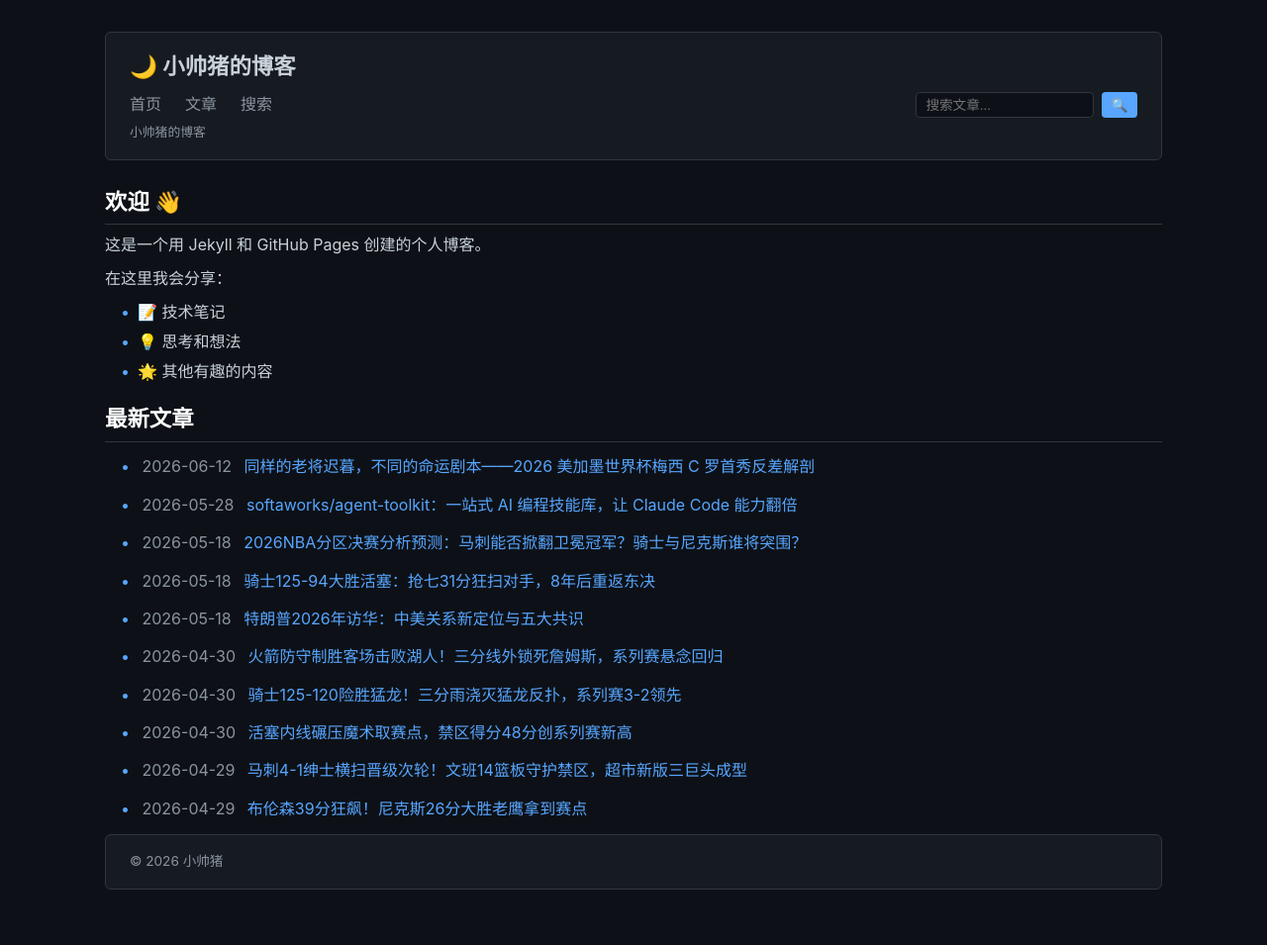
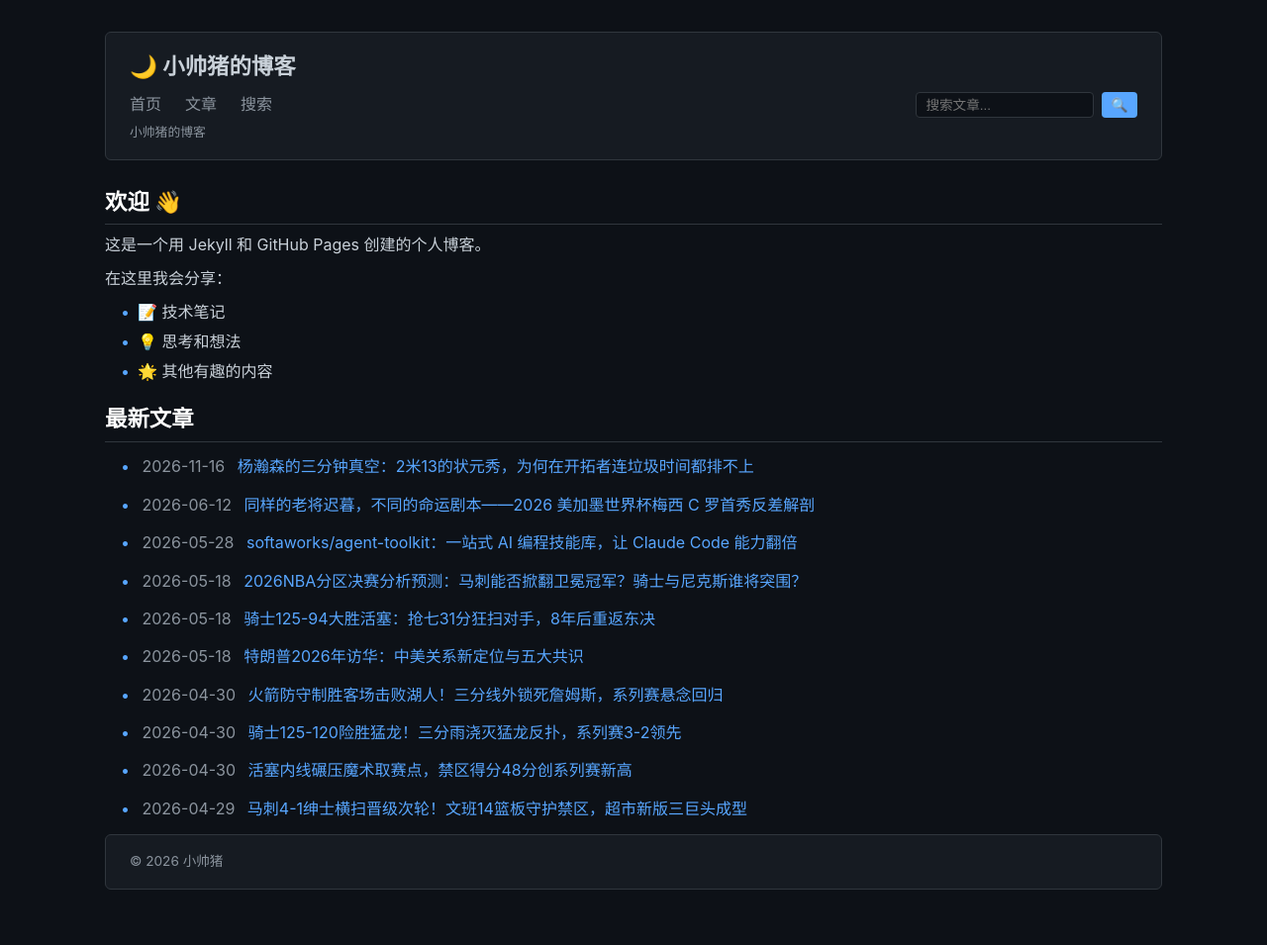
Before and after one commit to godsay1983/godsay1983.github.io, a Jekyll site: the page built from index.md, in a window 1280 px wide. Shown: the whole page at 99% size. Built offline with Jekyll 4.4.1, drawn with Linux system fonts in a browser that asks for light colours; part of the change alters nothing that is shown.

Commit message:
杨瀚森开拓者轮换分析：三分钟真空与破局路径
- 数据对照：新秀季 vs 本季命中率/篮板/三分进步曲线
- 三层原因解剖：五号位48分钟结构、教练即战力优先、体系错配与三个硬短板
- 利好信号：管理层介入、486万全额保障选项、询价被回绝、FIBA已验证
- 行动建议：技术线/心态线/策略线 + 11月17日森林狼背靠背观察点

````diff
--- /dev/null
+++ b/_posts/2026-11-16-yang-hansen-portland-rotation-analysis.md
@@ -0,0 +1,199 @@
+---
+title: "杨瀚森的三分钟真空：2米13的状元秀，为何在开拓者连垃圾时间都排不上"
+date: 2026-11-16
+categories: NBA
+tags: [NBA, 杨瀚森, 开拓者, 发展联盟, 2026-27]
+---
+
+# 杨瀚森的三分钟真空：2米13的状元秀，为何在开拓者连垃圾时间都排不上
+
+2026年11月8日，波特兰开拓者主场对阵圣安东尼奥马刺。比赛进行到第三节，替补席上的杨瀚森脱下热身服。
+
+26分09秒，7投3中，罚球6中5，**12分10篮板1助攻1抢断**——这是他NBA生涯的第一个两双，也是继姚明、易建联之后，中国球员又一次在常规赛拿到两双。
+
+主场球迷站起来鼓掌。主帅诺里赛后说：**"他打得越多，对我们越有价值。"**
+
+然后——
+
+```
+11/10 vs 雷霆    4分34秒   0次出手
+11/12 vs 雷霆        DNP    连外套都没脱
+11/14 vs 国王        DNP    坐满48分钟
+```
+
+**打了两双之后的三场，合计约4分钟。**
+
+一个21岁的2米13中锋，NBA生涯总出场时间只有365分钟——这个数字放在任何一名稳定首发身上，大约就是10场比赛的量。
+
+---
+
+## 一、数据对照：他其实在变强
+
+| 赛季 | 出战 | 场均时间 | 得分 | 篮板 | 助攻 | 命中率 | 三分命中率 |
+|------|------|---------|------|------|------|---------|-----------|
+| 2025-26（新秀） | 43场 | 7.0 min | 2.2 | 1.5 | 0.5 | **31.0%** | **11.9%** |
+| 2026-27（本季） | 7场 | 9.3 min | 4.0 | 3.0 | 0.4 | **47.1%** | **55.6%** |
+
+> ⚠️ 三分命中率的"55.6%"需要打个折扣：赛季至今只投了9个球，样本极小（Small Sample Size Theater）。
+
+但**每36分钟篮板从7.9涨到11.6，防守篮板几乎翻倍**——这是实打实的进步，而且是中锋最核心的能力项。
+
+新秀赛季结束时，他给自己的表现打"四五十分"。被问到收获是什么，他说的不是数据，而是"放平心态"。
+
+> *"漫长的等待、碎片化的出场彻底改变了我的比赛节奏，一度很难找到竞技感觉。"*
+
+---
+
+## 二、原因解剖：三层结构
+
+### 第一层：五号位只有48分钟，早被瓜分完了
+
+开拓者的中锋轮换是：
+
+- **唐特·克林根**（首发）≈ 27 分钟
+- **罗伯特·威廉姆斯三世**（第一替补）≈ 17–20 分钟
+- **合计 44–48 分钟**
+
+**全场五号位总时间只有48分钟。** 杨瀚森争的不是"一个轮换席位"，而是这44分钟之外的零头。
+
+更扎心的是**连垃圾时间都排不到他前面**：
+
+- 10/30 打灰熊，罗威膝伤缺阵——诺里上半场用卡尔森顶、下半场换波特，直到末节分差拉到20分以上，杨瀚森才拿到4分32秒垃圾时间
+- 11/05 打太阳，垃圾时间第一波换人先上卡尔森，杨瀚森第二波才登场，终场前1分52秒，**0出手、0分、1失误**。同场的卡尔森和波特各自完成了出手
+- 11/13 打国王，克林根首节不到四分钟背上三次犯规，诺里干脆撤下所有正统中锋，让前锋阿夫迪亚客串五号位——**仍然没把杨瀚森拿上去**
+
+在诺里实际使用的链条上，他的排序是：**克林根 → 罗威 → 卡尔森 → 波特 → 杨瀚森**。
+
+### 第二层：教练只认即战力，而卡尔森能"摇摆"
+
+卡尔森是落选秀，本赛季约2/3的时间打在**四号位**——他能摇摆，杨瀚森只能固定五号位。
+
+教练组在有限时间里，天然优先使用**能兼两个位置**的球员。这是排序反超的关键技术原因，也是最容易被忽视的一条。
+
+苏群说得更直接：**"这个教练在追成绩，瀚森用得少，他怕搞砸了。"**
+
+而这一切背后是球队方向的急转弯：
+
+> 赛季初，开拓者内部讨论过四套轮换体系，计划让杨瀚森每场稳定出战10到15分钟。季前赛他打出身价——训练营内部对抗赛20分钟22分14篮板，队内顺位一度从第五中锋升到第三。
+>
+> 但**常规赛开局三连胜、登顶西部第一**，改变了教练组的整本账——从"培养年轻人"转向"用成熟即战力拼即时战绩"。
+>
+> 一支处于赢球上升期的球队，没有动力把一个常规赛经验严重不足的二年级新秀放进试错名单。
+
+### 第三层：体系用不明白，三个硬短板
+
+开拓者打的是**极致提速的五外体系**，每48分钟要跑105.5个回合。而杨瀚森的命根子是**低位 + 高位策应**——需要耐心、需要球回到手里、需要队友愿意把球交回来。
+
+> 二阵的球，基本在亨德森和夏普手里。11/10 对雷霆那4分34秒，他卡好位置伸手，球没过来。全场就一次实质触球，剩下时间都在折返跑。
+
+具体短板：
+
+| 短板 | 具体表现 |
+|------|---------|
+| **上肢力量** | 开拓者媒体人直言：*"2米13的静态条件一眼是NBA球员胚子，但他的手臂和肩膀单薄得像三明治店员"*——并质疑训练投入 |
+| **换防横移** | 季前赛对阵勇士时被库里**连续三次借挡拆针对**；提速体系会无限放大这一点 |
+| **对抗下终结** | 体能下降后终结效率崩，末节容易隐身；面对戈贝尔这类顶级护框内线容易被干扰封盖 |
+| **篮板** | 每36分钟已翻倍到11.6（进步最大项），但绝对值仍低；21分钟只抢4个篮板曾被主帅点名 |
+
+还有一条不太好看的数据：**他在场时球队净效率 -8.5**（65分钟样本），进攻效率87.2，联盟均值约112。
+
+---
+
+## 三、别太悲观：往好的方向走的信号
+
+### 管理层和教练组有分歧
+
+据驻美记者孟超报道，在灰熊一战后，**开拓者管理层表态**杨瀚森值得"第三中锋"的上场时间，并且需要得到针对性的培养计划。
+
+原本教练组打算让杨瀚森不随队出战最近客场之旅，留在波特兰个人训练——**最后改成带着他一起去客场**。
+
+> 记者的判断是：教练不愿意带，管理层硬要带，甚至连培养的标准都直接给了教练组。
+
+### 合同已经锁死
+
+10月30日，开拓者执行杨瀚森 2027-28 赛季的球队选项，**486.49万美元转为全额保障**，锁定到2028年夏天。
+
+同时执行了克林根第四年约955万美元的选项。
+
+**这笔合同锁住的不是本赛季的出场时间，而是"至少还有一年"** —— 球队用真金白银表态：人留着，培养周期以年计，不以场次计。
+
+### 其他球队询价已被直接回绝
+
+有报道称其他球队私下询价杨瀚森，**开拓者回复很快、直接回绝**，现阶段不想动这位年轻内线。
+
+同时，开拓者明年还要打NBA中国赛，中国市场的商业分量、球衣销量，管理层不可能不算。
+
+### 交易流言全是"设想"，不是报价
+
+网上流传的"4换1换纳兹·里德""换鹈鹕墨菲"等方案，**全部出自美媒专栏作者的"trade idea"**，没有球队官方确认，两队也没有正式谈判。
+
+苏群的判断很实在：首轮第16顺位签位太高，交易时必然要做对等考虑，否则等于否定当初的选择——**现阶段达成交易的希望非常渺茫**。
+
+### 国家队已经证明能打
+
+FIBA 亚洲杯预选赛对中国队83-57大胜卡塔尔，杨瀚森砍下 **15分9篮板1助攻2盖帽**，7投11中高效完成，20分钟打完全场最高分。
+
+---
+
+## 四、他该怎么办
+
+### 技术线：把"防守可靠性"做成教练敢用的通行证
+
+教练不敢试错新秀，核心顾虑就三件事：**犯规、失误、防守崩**让他背锅。所以优先级应该是：
+
+1. **控制犯规 + 防守选位不出错** —— 这比抢断盖帽重要一百倍
+2. **卡位意识** —— 每36分钟篮板已翻倍到11.6，这个势头要延续
+3. **保持三分/中距离** —— 这是他的稀缺价值，能拉开空间的5号位波特兰很缺
+4. **上肢 + 核心力量** —— 最容易被忽视，但媒体人已经点名质疑
+5. **别再追求数据，追求"打得聪明"** —— 错位单打小个、挡拆顺下、高位策应
+
+### 心态线：接受碎片时间
+
+他自己在新秀赛季结束时说过"放平心态"，不再纠结单场打了多久、拿了多少分，而是看每一次攻防细节的进步。
+
+具体到场上：
+
+- **别在垃圾时间要球**（11/05 那次触球一次就被吹走步）
+- **上场就干脏活**：卡位、拼前场板、防守站住 → 让教练看到"他不会犯错"
+- **每次4分钟也是机会**，别因为没球就放弃
+
+### 策略线：短期不动，设定检查点
+
+| 时间 | 动作 |
+|------|------|
+| **现在 → 12月** | 接受双线（NBA + 混音队）保持状态。**主动跟教练组要具体任务**——不是抱怨没机会，而是问"我该练什么、你在什么场景会想起我" |
+| **11/17 森林狼背靠背** | **下一个关键窗口**。罗威是重点负荷管理对象，若轮休 + 面对戈贝尔这种需要体型的内线，是教练试错的最合理时机 |
+| **12月 ~ 1月** | 若仍无改善，可**主动推动交易**，但要选能给他**真实五号位时间**的队（马刺/76人/独行侠/雷霆），别去重建队——去了也是另一个板凳 |
+| **长期保底** | 国家队是安全垫，FIBA已证明他的能力 |
+
+---
+
+## 五、下一个观察点
+
+> **北京时间11月17日上午9点，客场背靠背挑战森林狼**
+>
+> 森林狼内线由**戈贝尔、兰德尔**领衔，护框和对抗强度拉满，场均篮板48.5个、进攻篮板13.8个高居西部第一。开拓者9胜3负排名西部第四，森林狼9胜4负紧随其后——这是一场直接影响西部排名的卡位战。
+
+**看三件事：**
+
+1. **罗威是否轮休** —— 决定五号位有没有缺口
+2. **他有没有上场** —— 背靠背 + 强内线对手，是教练试错的最合理时机
+3. **如果上场，打的是什么角色** —— 真轮换，还是又是垃圾时间
+
+---
+
+## 结语
+
+**核心矛盾不在杨瀚森，在教练组的赢球优先级。**
+
+管理层已经介入、合同已经锁死、询价已被回绝——这些都指向球队在长期维度上确实"盯"着他。但当卡尔森和波特在垃圾时间都排在他前面时，这份培养计划在当下赛季就只是一份**"观察笔记"，不是一份"使用手册"**。
+
+真正该担心的不是"能不能留在开拓者"，而是**这赛季练不练得上**。
+
+他现在每36分钟篮板已经翻倍、三分从11.9%打到55.6%，进步曲线其实很陡。**只要给够比赛量，他是能兑现的。**
+
+一个刚拿了两双的年轻人被晾在板凳末端——对球迷来说是暴殄天物，对一支西部前四的球队来说，只是赢球成本的一部分。
+
+---
+
+*数据来源：StatMuse、Basketball-Reference、CBS Sports、Hoops Rumors、Blazer's Edge 及中文媒体报道，统计截至2026年11月16日。*
--- a/search/index.md
+++ b/search/index.md
@@ -39,6 +39,20 @@ permalink: /search/
 <script>
 // 文章数据（由 scripts/generate-search-index.js 生成，Jekyll 构建时自动更新）
 var searchData = [
+  {
+    "title": "杨瀚森的三分钟真空：2米13的状元秀，为何在开拓者连垃圾时间都排不上",
+    "url": "/posts/2026/11/16/yang-hansen-portland-rotation-analysis/",
+    "date": "2026-11-16",
+    "categories": "NBA",
+    "tags": [
+      "NBA",
+      "杨瀚森",
+      "开拓者",
+      "发展联盟",
+      "2026-27"
+    ],
+    "excerpt": "二、原因解剖：三层结构 第一层：五号位只有48分钟，早被瓜分完了"
+  },
   {
     "title": "同样的老将迟暮，不同的命运剧本——2026 美加墨世界杯梅西 C 罗首秀反差解剖",
     "url": "/posts/2026/06/12/messi-ronaldo-2026-world-cup-debut/",
@@ -1101,7 +1115,7 @@ var searchData = [
     "tags": [],
     "excerpt": ""
   }
-];;;;;;;;;;;;;;;;;;;;;;;;;;;;;;;
+];;;;;;;;;;;;;;;;;;;;;;;;;;;;;;;;
 
 var fuse = new Fuse(searchData, {
   keys: ['title', 'categories', 'tags', 'excerpt'],
````
